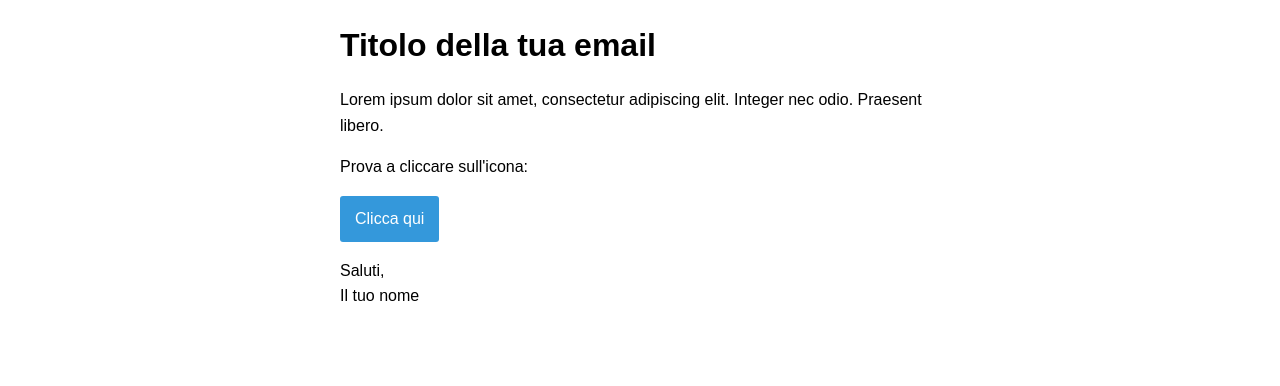
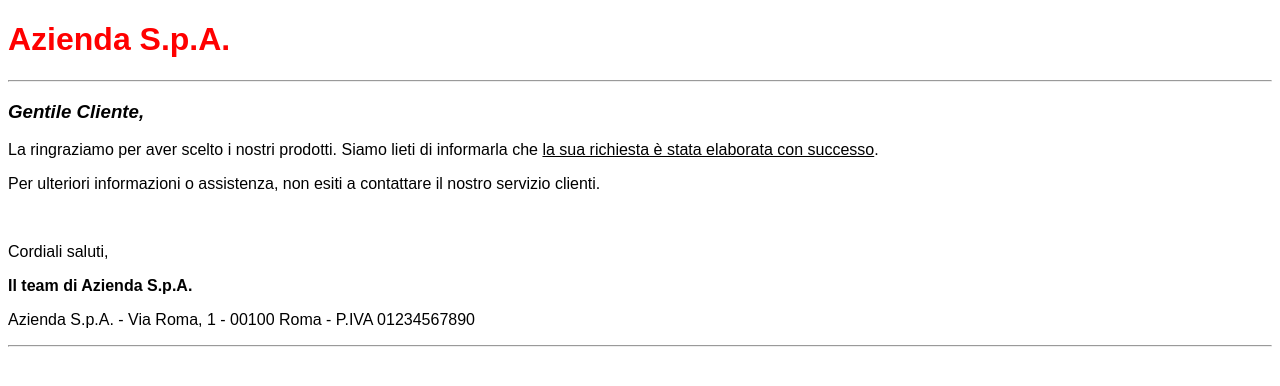
Before and after one commit to Ruma303/css-email, a plain HTML site: page index.html in a window 1280 px wide. Drawn offline with Linux system fonts and the light colour scheme.

Commit message:
modifiche

```diff
--- a/index.html
+++ b/index.html
@@ -1,18 +1,32 @@
 <!DOCTYPE html>
 <html lang="it">
+
 <head>
     <meta charset="UTF-8">
     <meta name="viewport" content="width=device-width, initial-scale=1.0">
     <title>CSS exercise: css-email</title>
     <link rel="stylesheet" href="style.css">
 </head>
+
 <body>
-    <div class="container">
-        <h1>Titolo della tua email</h1>
-        <p>Lorem ipsum dolor sit amet, consectetur adipiscing elit. Integer nec odio. Praesent libero.</p>
-        <p>Prova a cliccare sull'icona: <span class="icon"></span></p>
-        <a href="#" class="button">Clicca qui</a>
-        <p>Saluti,<br>Il tuo nome</p>
-    </div>
+    <header>
+        <h1>Azienda S.p.A.</h1>
+        <hr>
+    </header>
+
+    <main>
+        <h3>Gentile Cliente,</h3>
+        <p>La ringraziamo per aver scelto i nostri prodotti. Siamo lieti di informarla che <span>la sua richiesta è stata
+            elaborata con successo</span>.</p>
+        <p>Per ulteriori informazioni o assistenza, non esiti a contattare il nostro servizio clienti.</p>
+        <br>
+        <p>Cordiali saluti,</p>
+        <strong>Il team di Azienda S.p.A.</strong>
+    </main>
+    <footer>
+        <p>Azienda S.p.A. - Via Roma, 1 - 00100 Roma - P.IVA 01234567890</p>
+        <hr>
+    </footer>
 </body>
+
 </html>
--- a/style.css
+++ b/style.css
@@ -1,54 +1,15 @@
 body {
-    font-family: Arial, sans-serif;
-    line-height: 1.6;
-    margin: 0;
-    padding: 0;
+  font-family: Arial, sans-serif;
 }
-
-.container {
-    width: 100%;
-    max-width: 600px;
-    margin: 0 auto;
-    background-color: #ffffff;
-    padding: 20px;
+h1 {
+  color: red;
 }
-
-a {
-    color: #3498db;
-    text-decoration: none;
+h2 {
+  color: #333;
 }
-
-a:hover {
-    text-decoration: underline;
+h3 {
+  font-style: italic;
 }
-
-h1,
-h2,
-h3,
-h4,
-h5,
-h6 {
-    margin: 0;
-    padding: 0;
+span {
+  text-decoration: underline;
 }
-
-.icon::before {
-    font-family: "Font Awesome 5 Free";
-    font-weight: 900;
-    content: "\f1fa"; /* Cambiare il codice per l'icona desiderata */
-    margin-right: 5px;
-}
-
-.button {
-    display: inline-block;
-    background-color: #3498db;
-    color: #ffffff;
-    text-align: center;
-    padding: 10px 15px;
-    border-radius: 3px;
-    text-decoration: none;
-}
-
-.button:hover {
-    background-color: #2980b9;
-}
```
